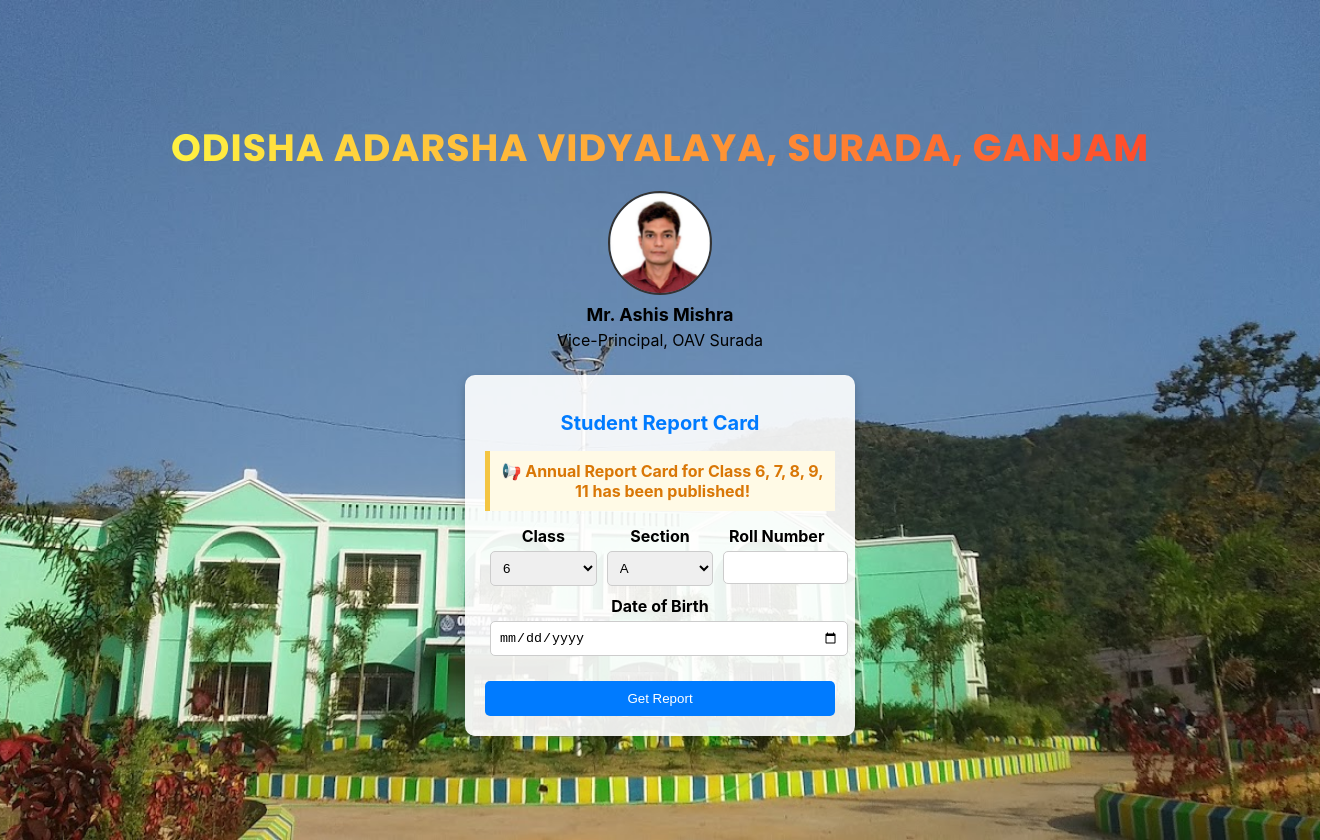
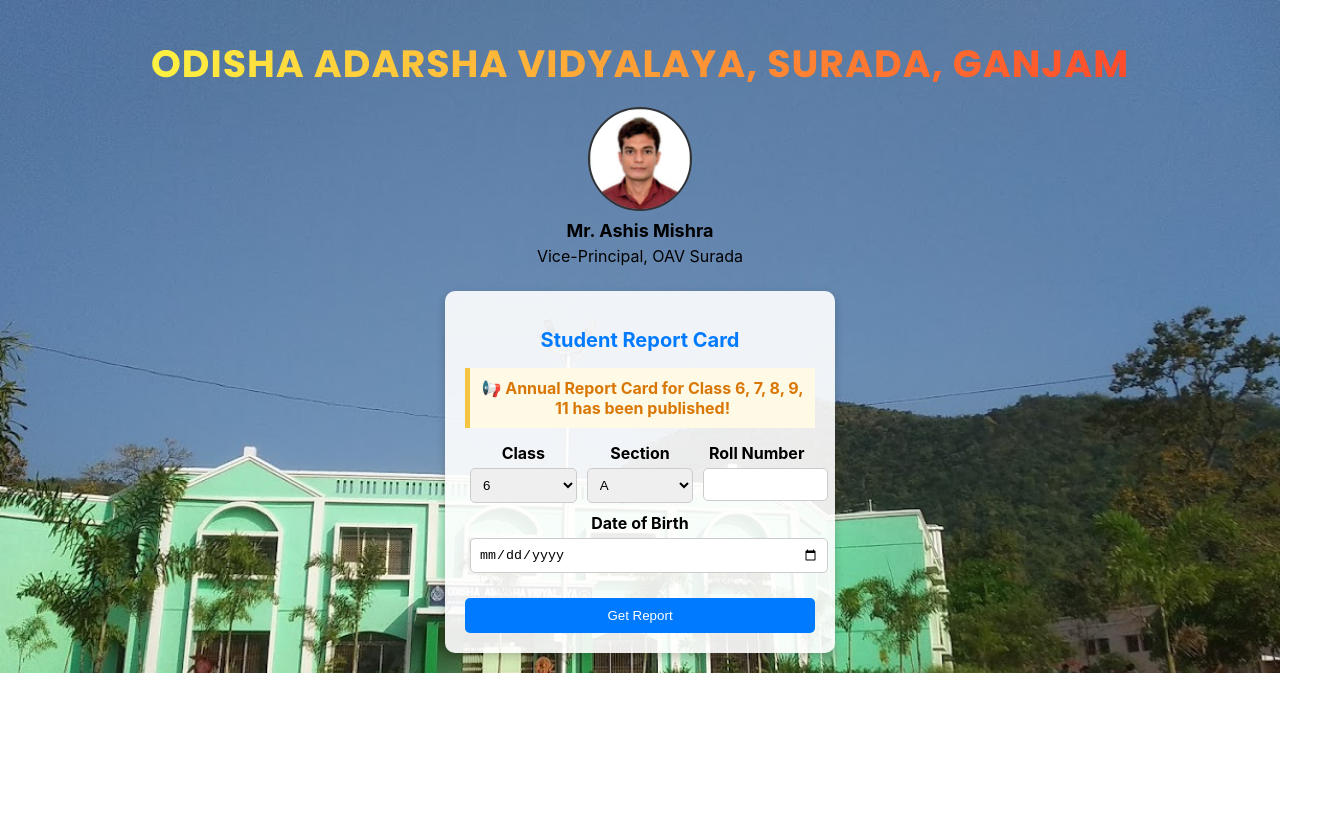
Before and after one commit to Sanatan-kisku/student-report-frontend, a React (Create React App) app: page / in a window 1280 px wide. Shown: the whole page, 1320 px wide, since content can reach past the window. After the commit the page ends 800 px from the top, so only its background shows below. Built offline with nearby package versions, Linux system fonts and the light colour scheme.

Commit message:
remove height and width in homepage

```diff
--- a/src/styles/GetReport.css
+++ b/src/styles/GetReport.css
@@ -5,8 +5,8 @@
   background-size: cover;
   background-position: center;
   background-attachment: fixed; /* Keeps the image fixed while scrolling */
-  height: 100vh;
-  width: 100%;
+  /* height: 100vh; */
+  /* width: 100%; */
   display: flex;
   flex-direction: column;
   align-items: center;
```
